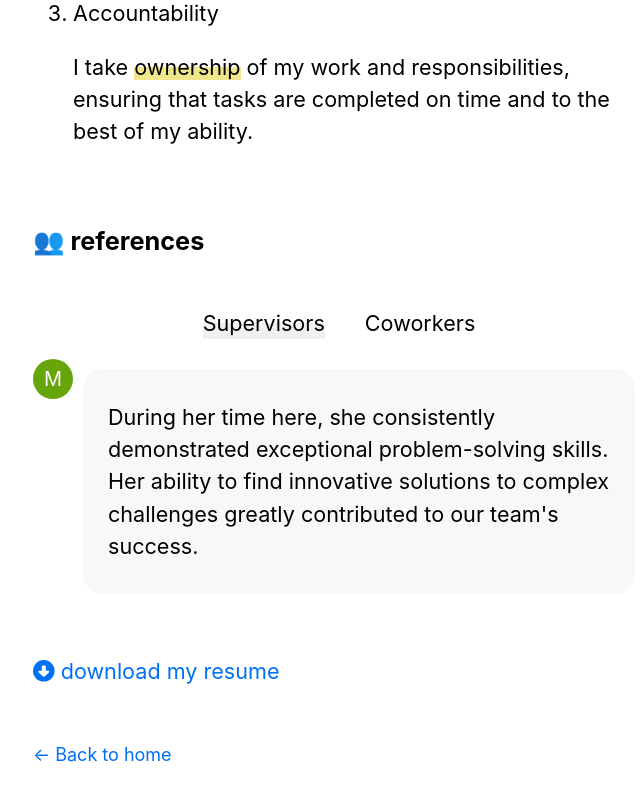
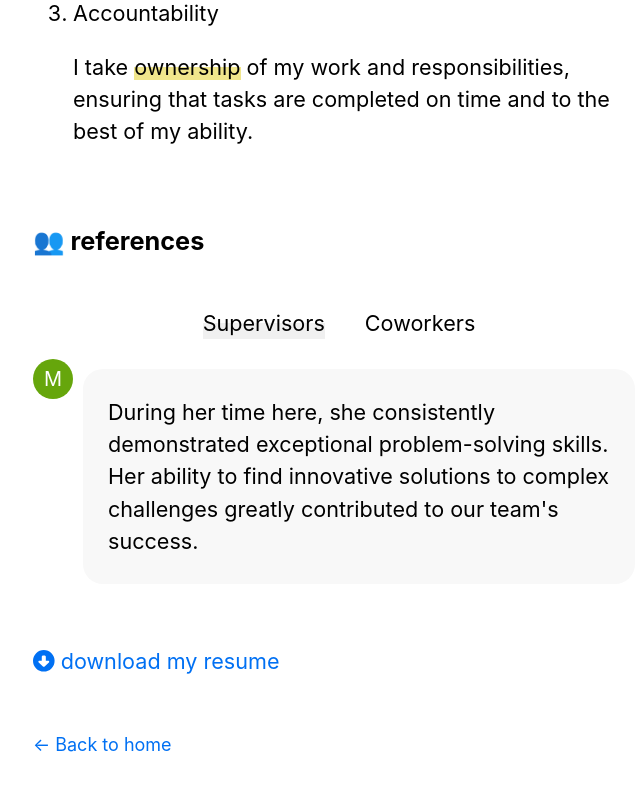
Before and after one commit to yunchipang/nextjs-portfolio, a Next.js app: page /career in a window 1280 px wide. Shown: the part 899-1699 px from the top of the page, without its empty margins (301-941 px from the left). Built offline with nearby package versions, Linux system fonts and the light colour scheme.

Commit message:
Polish refContent css

```diff
--- a/src/components/references/references.module.css
+++ b/src/components/references/references.module.css
@@ -28,6 +28,6 @@
   flex: 9;
   background-color: #f8f8f8;
   border-radius: 20px;
-  padding: 10px 25px;
+  padding: 5px 25px;
   margin: 10px;
 }
```
